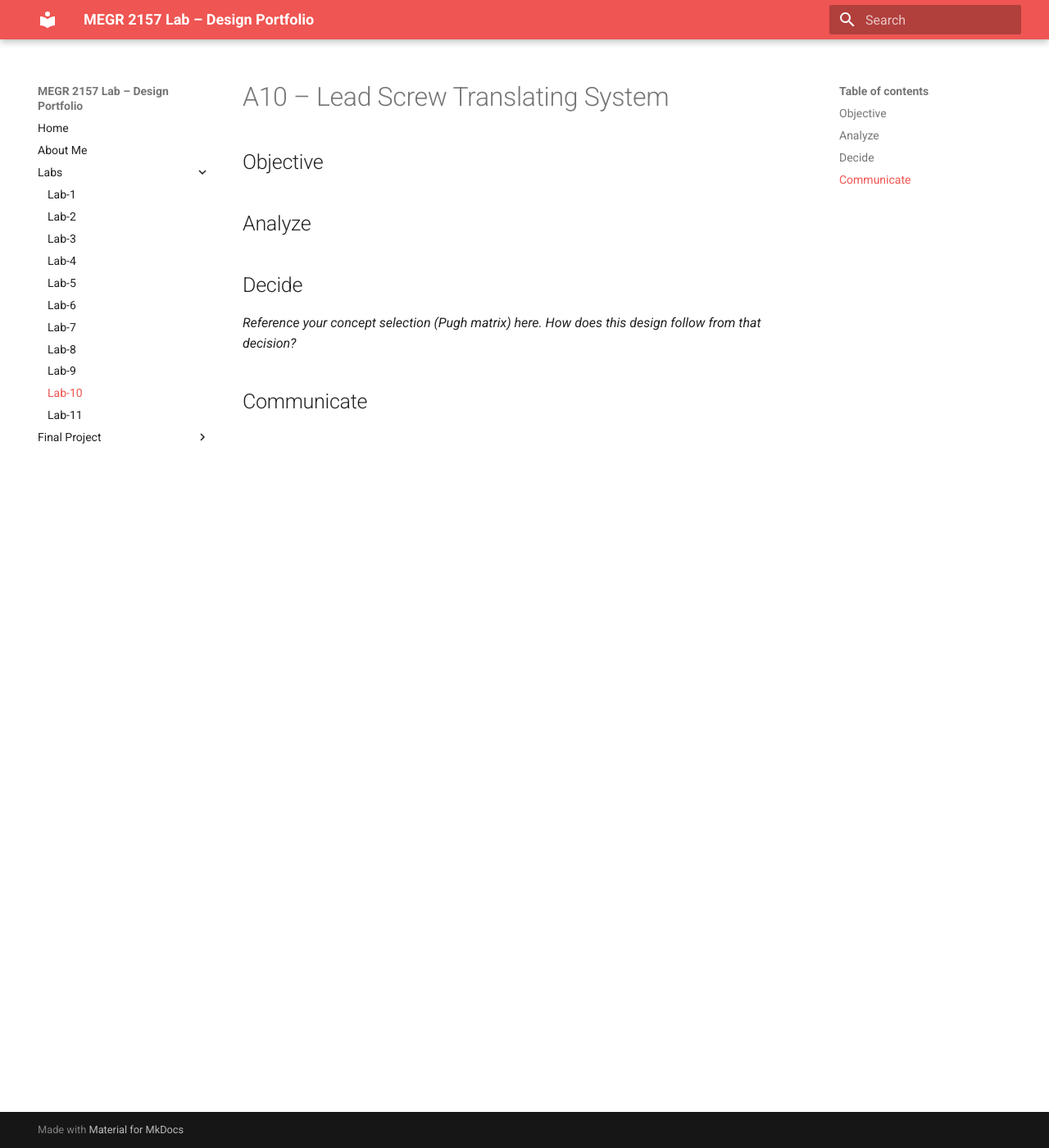
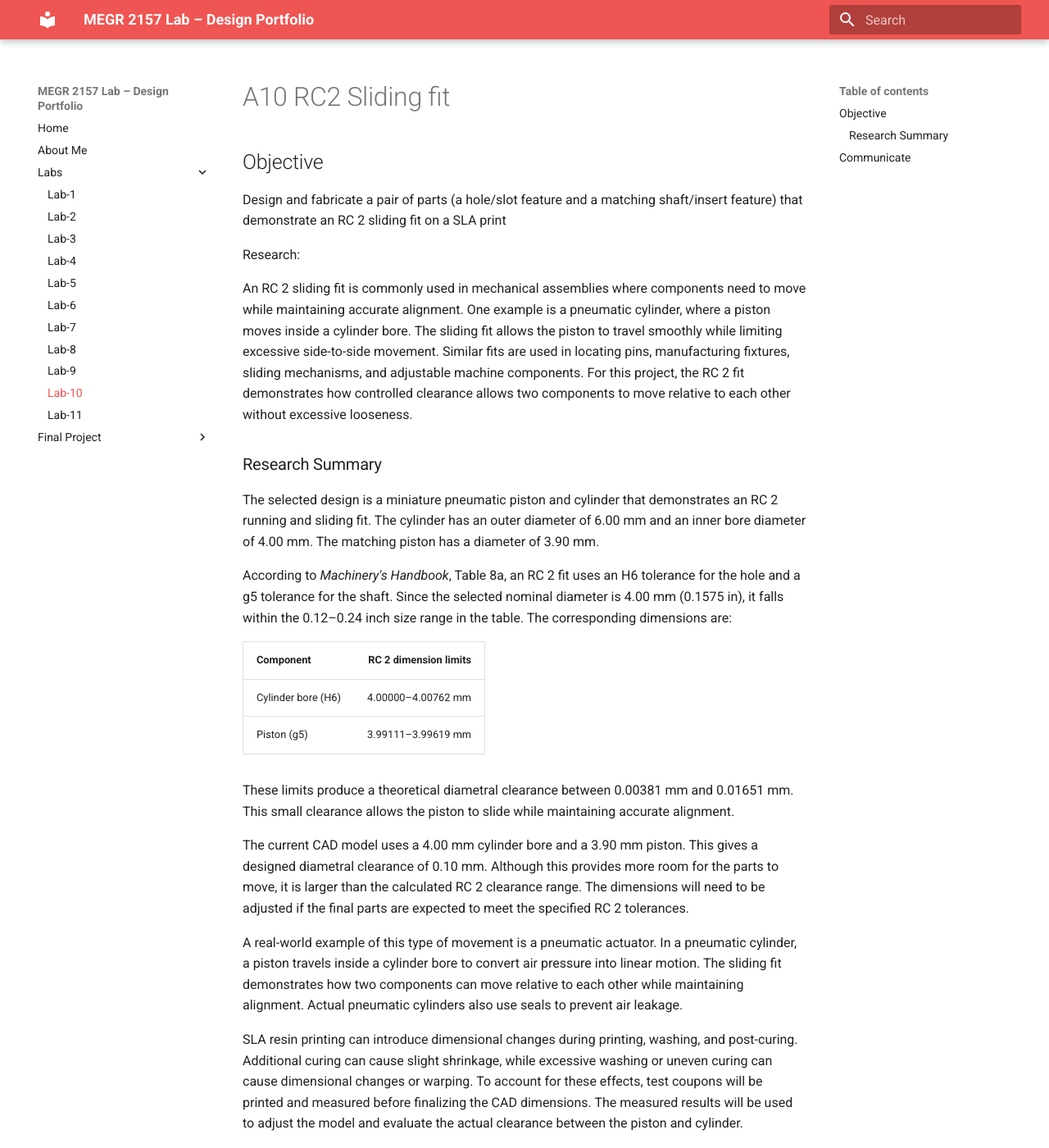
Before and after one commit to Ecornett5806/Ethan-Cornett-MEGR-2157-Lab-Portfolio, an MkDocs documentation site: the page built from docs/Labs/L10/index.md, in a window 1280 px wide and 1400 px high. Shown: the whole window at 82% size. Built offline with MkDocs 1.6.1 and Material for MkDocs 9.7.7, drawn with Linux system fonts in a browser that asks for light colours; some of the changed text lies outside the part shown.

Commit message:
Revise index.md for A10 RC2 Sliding fit project
Updated the document to reflect the new design and objectives for the A10 RC2 Sliding fit project, including detailed analysis, research summary, and considerations for SLA printing.

```diff
--- a/docs/Labs/L10/index.md
+++ b/docs/Labs/L10/index.md
@@ -1,12 +1,32 @@
-# A10 – Lead Screw Translating System
+# A10 RC2 Sliding fit
 
 ## Objective
+Design and fabricate a pair of parts (a hole/slot feature and a matching shaft/insert feature) that demonstrate an RC 2 sliding fit on a SLA print
+
+Research:
+
+An RC 2 sliding fit is commonly used in mechanical assemblies where components need to move while maintaining accurate alignment. One example is a pneumatic cylinder, where a piston moves inside a cylinder bore. The sliding fit allows the piston to travel smoothly while limiting excessive side-to-side movement. Similar fits are used in locating pins, manufacturing fixtures, sliding mechanisms, and adjustable machine components. For this project, the RC 2 fit demonstrates how controlled clearance allows two components to move relative to each other without excessive looseness.
+
+### Research Summary
+
+The selected design is a miniature pneumatic piston and cylinder that demonstrates an RC 2 running and sliding fit. The cylinder has an outer diameter of 6.00 mm and an inner bore diameter of 4.00 mm. The matching piston has a diameter of 3.90 mm.
+
+According to *Machinery's Handbook*, Table 8a, an RC 2 fit uses an H6 tolerance for the hole and a g5 tolerance for the shaft. Since the selected nominal diameter is 4.00 mm (0.1575 in), it falls within the 0.12–0.24 inch size range in the table. The corresponding dimensions are:
+
+| Component | RC 2 dimension limits |
+|---|---:|
+| Cylinder bore (H6) | 4.00000–4.00762 mm |
+| Piston (g5) | 3.99111–3.99619 mm |
+
+These limits produce a theoretical diametral clearance between 0.00381 mm and 0.01651 mm. This small clearance allows the piston to slide while maintaining accurate alignment.
+
+The current CAD model uses a 4.00 mm cylinder bore and a 3.90 mm piston. This gives a designed diametral clearance of 0.10 mm. Although this provides more room for the parts to move, it is larger than the calculated RC 2 clearance range. The dimensions will need to be adjusted if the final parts are expected to meet the specified RC 2 tolerances.
+
+A real-world example of this type of movement is a pneumatic actuator. In a pneumatic cylinder, a piston travels inside a cylinder bore to convert air pressure into linear motion. The sliding fit demonstrates how two components can move relative to each other while maintaining alignment. Actual pneumatic cylinders also use seals to prevent air leakage.
+
+SLA resin printing can introduce dimensional changes during printing, washing, and post-curing. Additional curing can cause slight shrinkage, while excessive washing or uneven curing can cause dimensional changes or warping. To account for these effects, test coupons will be printed and measured before finalizing the CAD dimensions. The measured results will be used to adjust the model and evaluate the actual clearance between the piston and cylinder.
+
+The final fit will be evaluated by measuring both printed components and testing how smoothly the piston moves inside the cylinder. The measured dimensions will be compared with the RC 2 tolerance limits to determine how closely the printed parts match the intended fit.
 
 
-## Analyze
-
-
-## Decide
-_Reference your concept selection (Pugh matrix) here. How does this design follow from that decision?_
-
 ## Communicate
```
